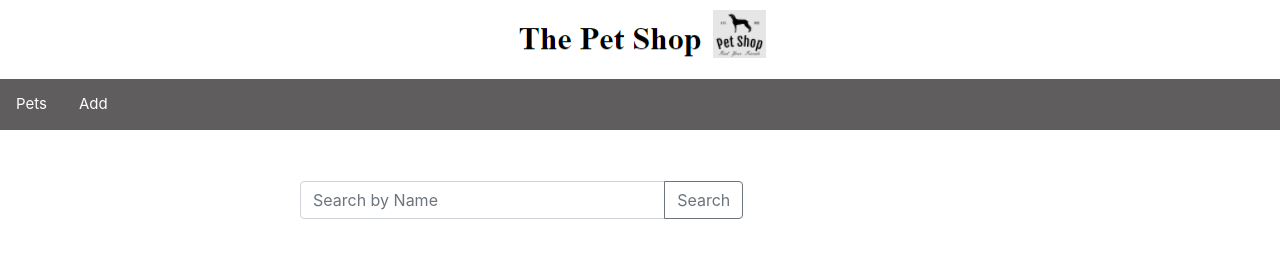
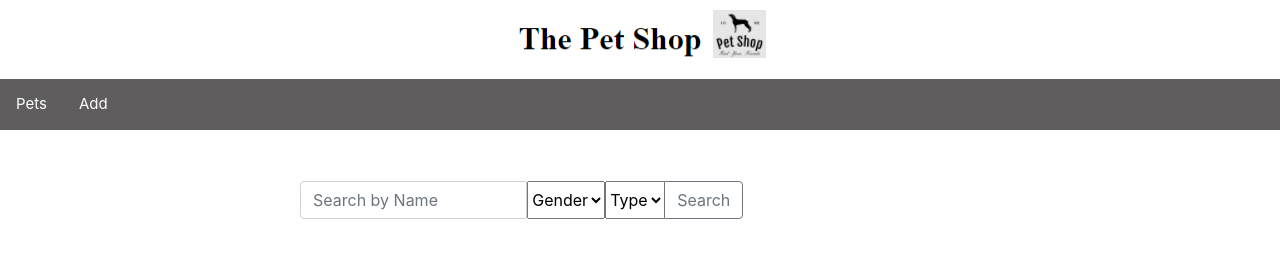
Before and after one commit to ndinh2000/Project-4, a React (Create React App) app in the folder client/: page / in a window 1280 px wide. Shown: the top 267 px of the page. Built offline with nearby package versions, Linux system fonts and the light colour scheme; no server answers.

Commit message:
2 dropdown menu

```diff
--- a/client/src/components/pets-list.component.js
+++ b/client/src/components/pets-list.component.js
@@ -106,6 +106,31 @@ export default class PetsList extends Component {
                             value={searchName}
                             onChange={this.onChangeSearchName}
                         />
+                        {/* <div className="form-group"> */}
+                            {/* <label htmlFor="gender">Gender</label> */}
+                            <select
+                                name="gender"
+                                id="gender"
+                                required
+                                // value={this.state.gender}
+                                // onChange={this.onChangeGender}
+                            >
+                                <option selected>Gender</option>
+                                <option value="Male">Male</option>
+                                <option value="Female">Female</option>
+                            </select>
+                            <select
+                                name="type"
+                                id="type"
+                                required
+                                // value={this.state.gender}
+                                // onChange={this.onChangeGender}
+                            >
+                                <option selected>Type</option>
+                                <option value="Male">Cat</option>
+                                <option value="Female">Dog</option>
+                            </select>
+                        {/* </div> */}
                         <div className="input-group-append">
                             <button
                                 className="btn btn-outline-secondary"
```
Also changed, not shown: 1 other file (tests, documents, lock files or other folders).
